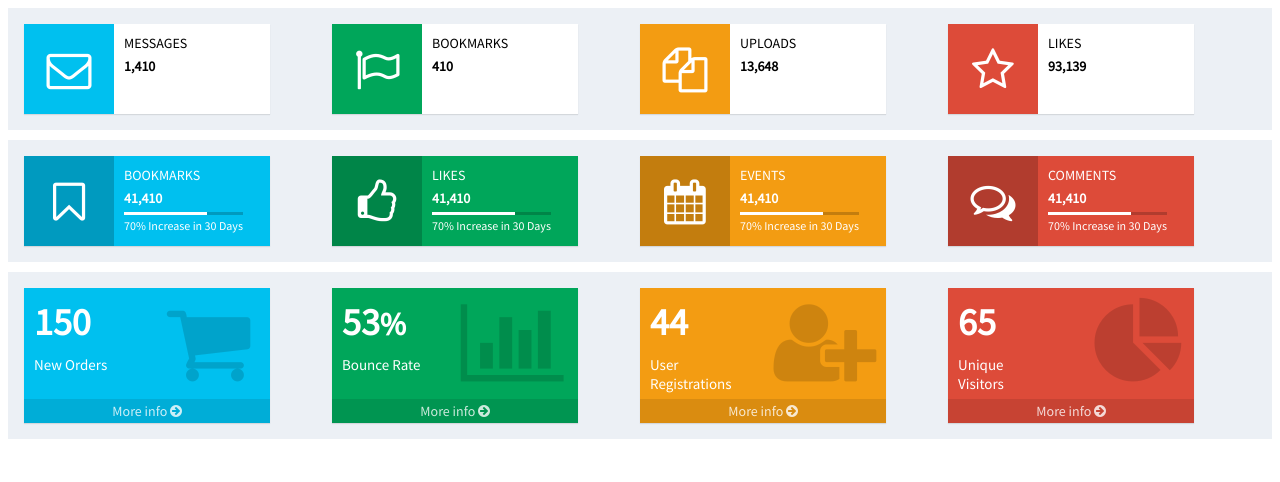
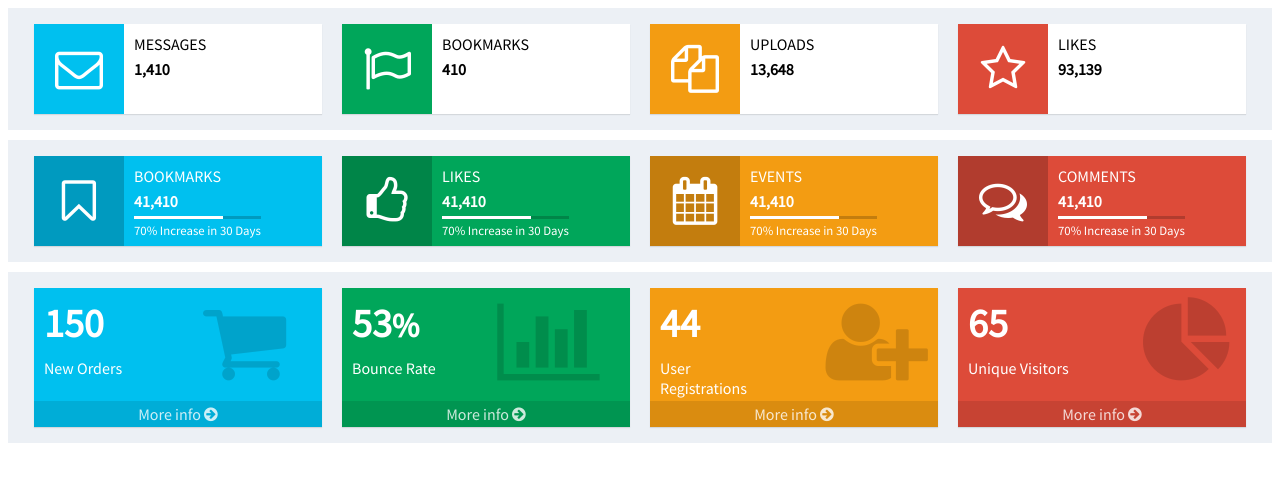
Before and after one commit to al-horkina/widgets, a plain HTML site: page index.html in a window 1280 px wide. Drawn offline with Linux system fonts and the light colour scheme.

Commit message:
error corection

```diff
--- a/main.css
+++ b/main.css
@@ -8,15 +8,17 @@
 .container__item {
     flex-basis: 25%;
     position: relative;
+    padding: 0 10px;
 }
 
 .info-box {
-    display: inline-flex;
-    width: 80%;
+    display: flex;
+    width: 100%;
     background-color: white;
-    box-shadow: 0 1px 1px rgba(0,0,0,0.1);
-    font-family: 'Source Sans Pro','Helvetica Neue',Helvetica,Arial,sans-serif;
-    font-size: 14px;
+    box-shadow: 0 1px 1px rgba(0, 0, 0, 0.1);
+    font-family: 'Source Sans Pro', Arial, sans-serif;
+    font-size: 1em;
+    position: relative;
 }
 
 .info-box__icon {
@@ -26,15 +28,14 @@
     justify-content: center;
     align-items: center;
     color: white;
-    font-size: 45px;
-    line-height: 90px;
-    background: rgba(0,0,0,0.2);
-
+    font-size: 3em;
+    line-height: 3em;
+    background: rgba(0, 0, 0, 0.2);
 }
 
 .info-box__content {
     padding: 10px;
-    font-size: 14px;
+    font-size: 1em;
 }
 
 .info-box__text {
@@ -48,7 +49,7 @@
 }
 
 .progress {
-    background: rgba(0,0,0,0.2);
+    background: rgba(0, 0, 0, 0.2);
     height: 3px;
 }
 
@@ -60,33 +61,32 @@
 .progress_description {
     position: relative;
     top: 3px;
-    font-size: 12px ;
+    font-size: .8em;
 }
 
 .info-box__number--big {
-    font-size: 38px;
+    font-size: 2.5em;
     margin-bottom: 10px;
 }
 
 .info-box__text--big {
-    font-size: 15px;
+    font-size: 1em;
     margin-bottom: 10px;
 }
 
 .info-box__icon--big {
-    font-size: 90px;
-    color: rgba(0,0,0,0.15);
-    background: rgba(0,0,0,0);
+    font-size: 5.6em;
+    color: rgba(0, 0, 0, 0.15);
+    background: rgba(0, 0, 0, 0);
     justify-content: flex-end;
     width: 50%;
-    padding: 10px ;
+    padding: 10px;
     margin-bottom: 10%;
     transition: all .3s linear;
 }
 
 .info-box__icon--big:hover {
-    font-size: 100px;
-    transition: all .3s linear;
+    font-size: 6.3em;
 }
 
 .info-box__link {
@@ -96,17 +96,14 @@
     padding: 3px 0;
     text-decoration: none;
     position: absolute;
-    width: 80%;
+    width: 100%;
     bottom: 0;
 }
 
-
 .info-box__link:hover {
     color: #fff;
-    background: rgba(0,0,0,0.15);
+    background: rgba(0, 0, 0, 0.15);
 }
-
-
 
 .bg-aqua {
     background-color: #00c0ef;
```
